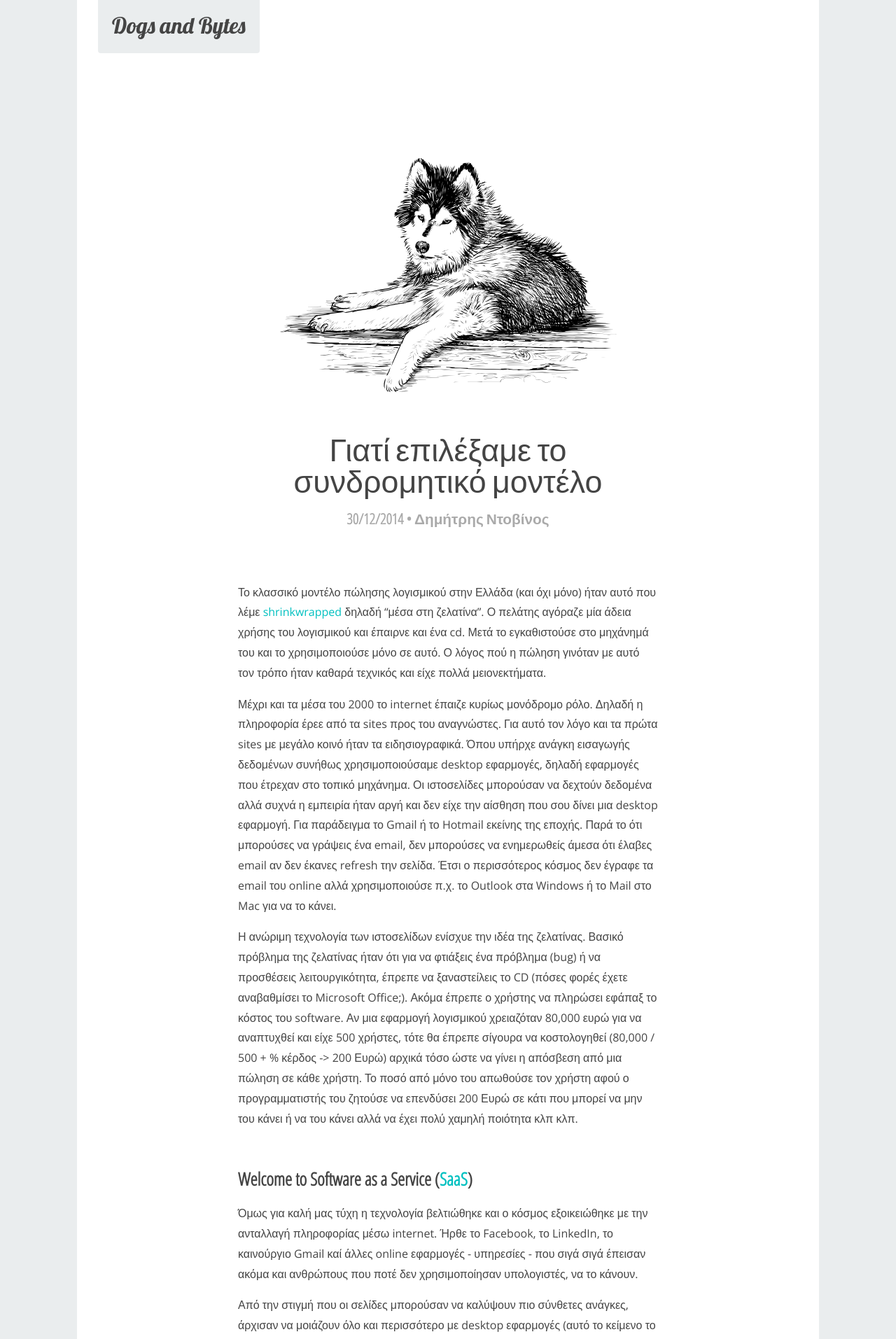
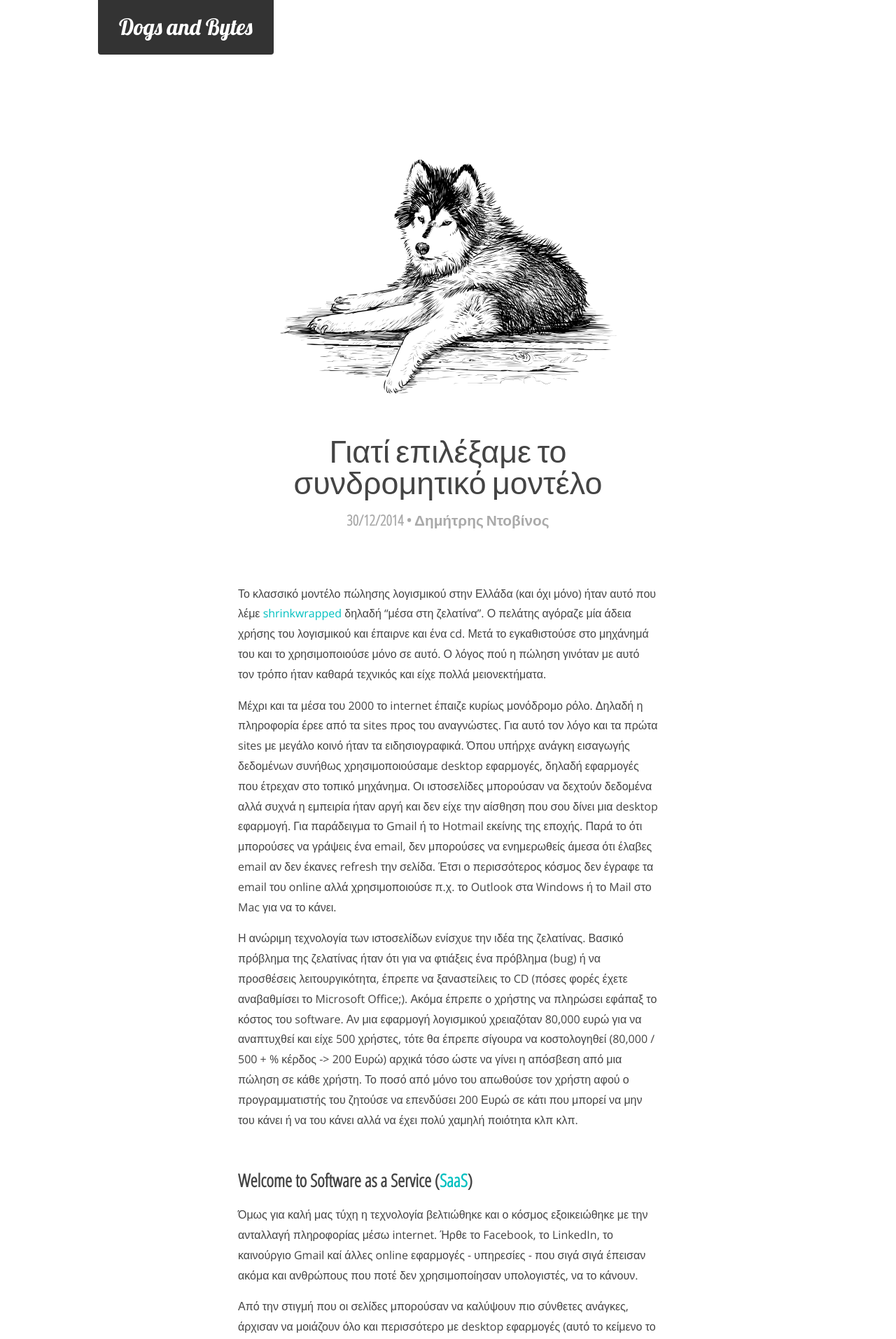
Before and after one commit to vassilis/vetrian-blog, a Jekyll site: the page built from _posts/2014-12-30-software-as-a-service.md, in a window 1280 px wide. Shown: the top 1913 px of the page at 70% size. Built offline with Jekyll 4.4.1, drawn with Linux system fonts in a browser that asks for light colours; comment, search, counter and statistics services are not loaded; some of the changed text lies outside the part shown.

Commit message:
theme updated

```diff
--- a/_layouts/default.html
+++ b/_layouts/default.html
@@ -9,6 +9,5 @@
       {% include header.html %}
       {{ content }}
     </div>
-    {% include footer.html %}
   </body>
 </html>
--- a/_sass/_base.scss
+++ b/_sass/_base.scss
@@ -11,29 +11,27 @@
   font-weight: 400;
   line-height: 1.8;
   margin: 0;
-  background: #EAEDEE;
+  background: #FFF;
   color: #444;
   overflow-x: hidden;
 }
 
 .page-header {
-  display: inline-block;
-  margin: 0 0 100px;
-  padding: 8px 20px 10px;
-  border-radius: 0 0 4px 4px;
-  background: #EAEDEE;
-  text-align: center;
-  font-family: 'Lobster', sans-serif;
-  font-size: 2em;
+    margin: 0 0 100px;
   a {
-    color: #444;
+    transition: color .2s;
+    display: inline-block;
+    padding: 10px 30px;
+    border-radius: 0 0 4px 4px;
+    background: #333;
+    text-align: center;
+    font-family: 'Lobster', sans-serif;
+    font-size: 2em;
+    color: #FFF;
     text-decoration: none !important;
     &:hover {
       color: #00C0C0;
     }
-  }
-  @media only screen and (max-width: 767px) {
-    font-size: 5em;
   }
 }
 
@@ -41,7 +39,7 @@
   background: #FFF;
   max-width: 1000px;
   margin: 0 auto;
-  padding: 0 30px 30px;
+  padding: 0 30px 300px;
   min-height: 600px;
 }
 
@@ -134,24 +132,24 @@
   font: 300 2.8em/1 'Open Sans Condensed', sans-serif;
 }
 
-.site-footer {
-  background: url("/img/bg.png") 100% 0 no-repeat #FFF;
-  position: relative;
-  z-index: 0;
-  max-width: 1000px;
-  padding: 100px 30px 300px;
-  margin: 2px auto 0;
-  font: 700 1.3em/1 'Open Sans Condensed', sans-serif;
-  .wrapper {
-    max-width: 600px;
-    line-height: 2;
-    margin: 0 auto;
-    a {
-      color: #444;
-      text-decoration: none;
-      &:hover {
-        text-decoration: underline;
-      }
-    }
-  }
-}
+// .site-footer {
+//   background: #EAEDEE;
+//   position: relative;
+//   z-index: 0;
+//   // max-width: 1000px;
+//   padding: 100px 30px 300px;
+//   margin: 2px auto 0;
+//   font: 700 1.3em/1 'Open Sans Condensed', sans-serif;
+//   .wrapper {
+//     max-width: 600px;
+//     line-height: 2;
+//     margin: 0 auto;
+//     a {
+//       color: #444;
+//       text-decoration: none;
+//       &:hover {
+//         text-decoration: underline;
+//       }
+//     }
+//   }
+// }
```
